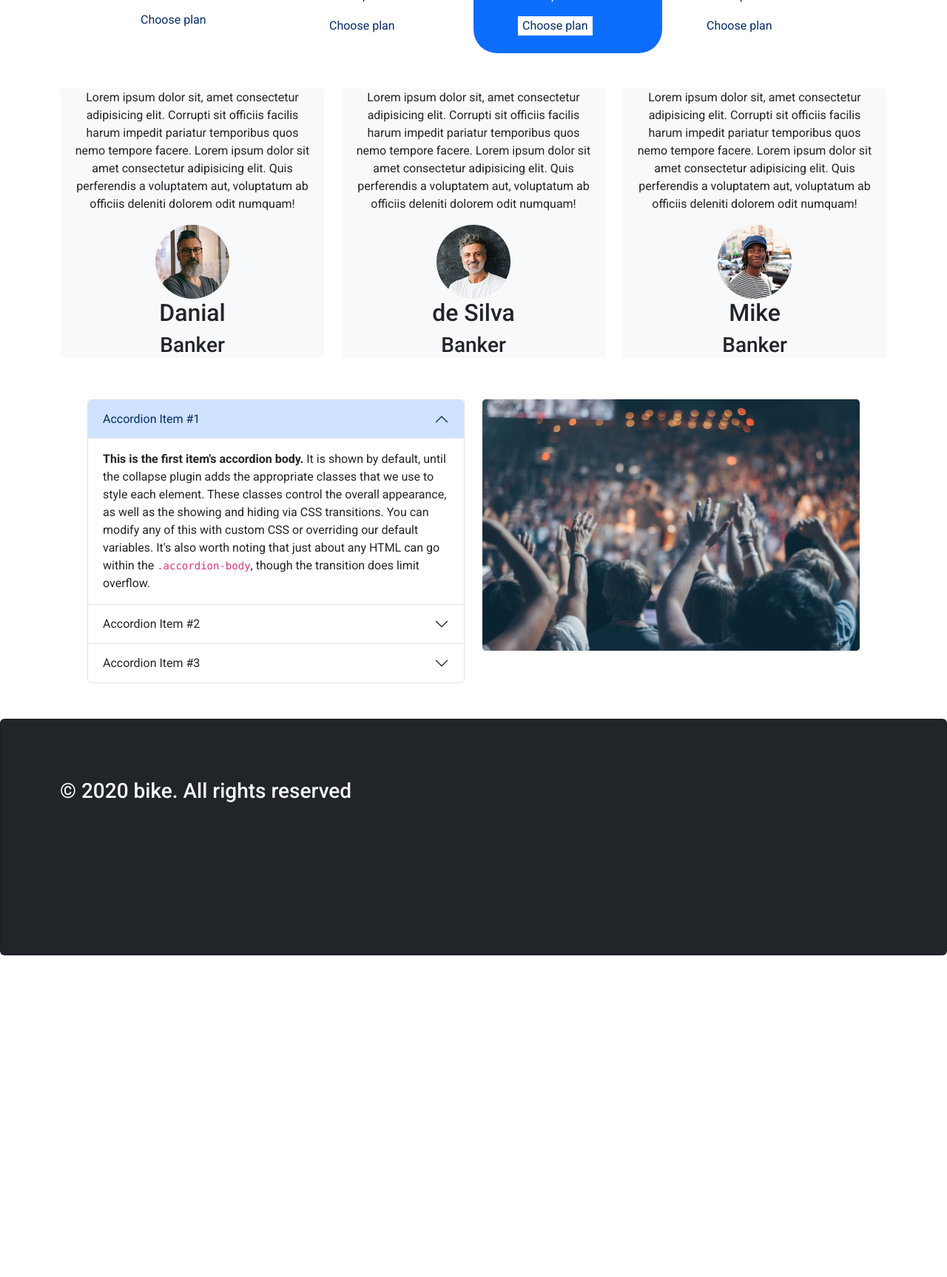
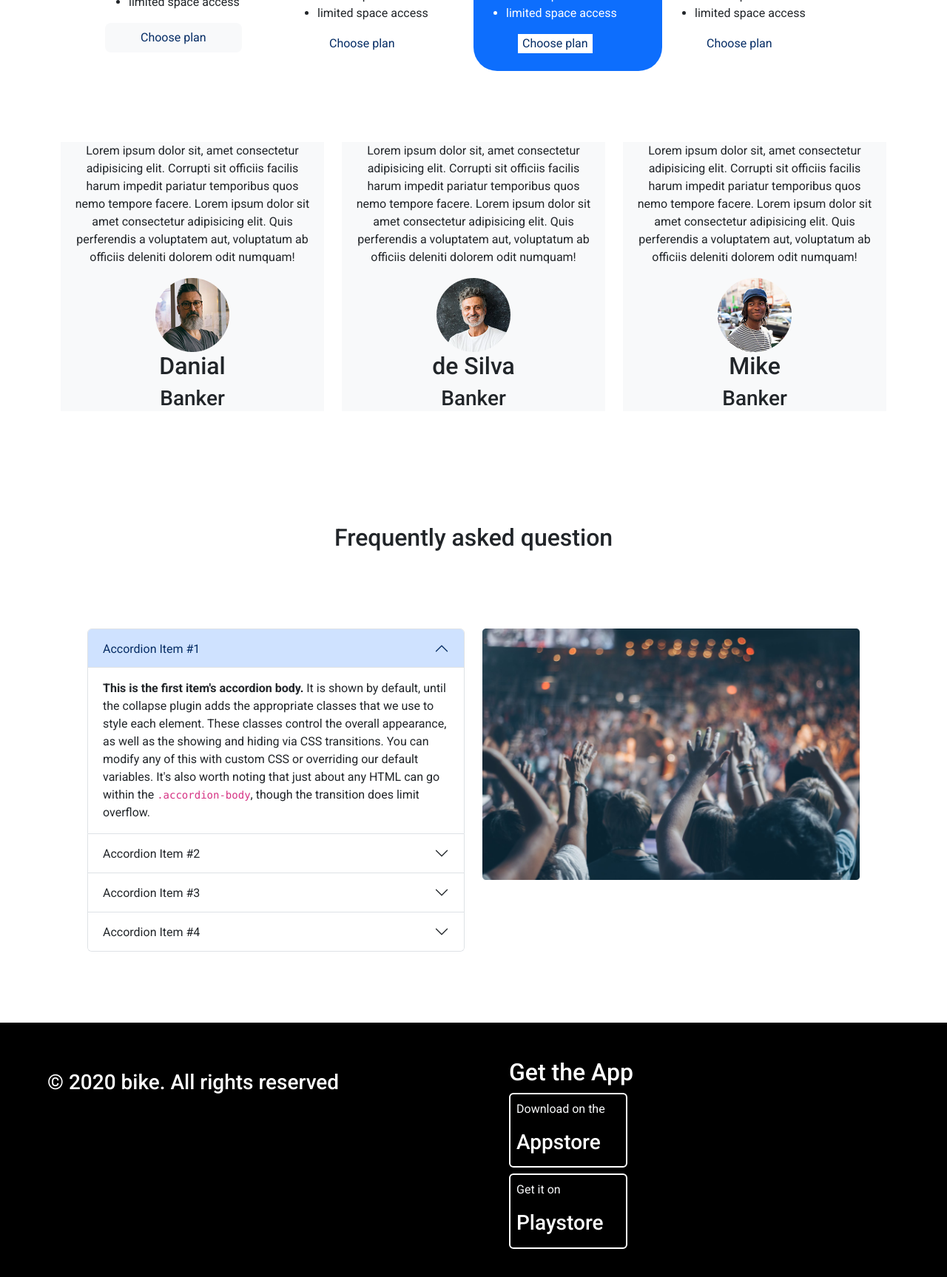
Before and after one commit to Abdullah-5603/grid-layout-bootstrap, a plain HTML site: page index.html in a window 1280 px wide. Shown: the part 1440-3167 px from the top of the page at 74% size. Before the commit the page ends 2732 px from the top, so only its background shows below. Drawn offline with nearby package versions, Linux system fonts and the light colour scheme.

Commit message:
first commit

```diff
--- a/index.html
+++ b/index.html
@@ -123,7 +123,7 @@
     <!-- -----------------------------------package section start--------------------------- -->
     <section>
         <div class="container">
-            <div class="row align-items-center m-5">
+            <div class="row align-items-center m-5 row-gap-4">
                 <h2 class="fw-bold d-flex justify-content-center py-5">Our package</h2>
                 <div class="col-lg-3 col-sm-12">
                     <h3 class="fw-bold">$300</h3>
@@ -137,7 +137,7 @@
                         <li>limited space access</li>
                         <li>limited space access</li>
                     </ul>
-                    <button class="text-primary-emphasis bg-white border-0 px-5">Choose plan</button>
+                    <button class="text-primary-emphasis bg-light border-0 px-5 py-2 rounded-3">Choose plan</button>
 
                 </div>
                 <div class="col-lg-3 col-sm-12">
@@ -192,7 +192,7 @@
 
     <!-- ----------------------------------------client section start------------------------------- -->
     <section>
-        <div class="container">
+        <div class="container py-5">
             <div class="row row-gap-4">
 
                 <!-- -------------card start----------- -->
@@ -255,7 +255,8 @@
     <section>
         <div class="container p-5">
             <div class="row">
-                <div class="col-lg-6 col-sm-12">
+                <div class="d-flex column justify-content-center py-5"><h2>Frequently asked question</h2></div>
+                <div class="col-lg-6 col-sm-12 py-5">
                     <div class="accordion" id="accordionExample">
                         <div class="accordion-item">
                             <h2 class="accordion-header" id="headingOne">
@@ -314,9 +315,28 @@
                                 </div>
                             </div>
                         </div>
+                        <div class="accordion-item">
+                            <h2 class="accordion-header" id="headingfour">
+                                <button class="accordion-button collapsed" type="button" data-bs-toggle="collapse"
+                                    data-bs-target="#collapseThree" aria-expanded="false" aria-controls="collapsefour">
+                                    Accordion Item #4
+                                </button>
+                            </h2>
+                            <div id="collapsefour" class="accordion-collapse collapse" aria-labelledby="headingfour"
+                                data-bs-parent="#accordionExample">
+                                <div class="accordion-body">
+                                    <strong>This is the third item's accordion body.</strong> It is hidden by default,
+                                    until the collapse plugin adds the appropriate classes that we use to style each
+                                    element. These classes control the overall appearance, as well as the showing and
+                                    hiding via CSS transitions. You can modify any of this with custom CSS or overriding
+                                    our default variables. It's also worth noting that just about any HTML can go within
+                                    the <code>.accordion-body</code>, though the transition does limit overflow.
+                                </div>
+                            </div>
+                        </div>
                     </div>
                 </div>
-                <div class="col-lg-6 col-sm-12">
+                <div class="col-lg-6 col-sm-12 py-5">
                     <img class="img-fluid " src="./images/people.png" alt="">
                 </div>
             </div>
@@ -329,15 +349,22 @@
     <!-- -------------------------------------------footer start here-------------------------------- -->
 
     <section>
-
-        <div class="card bg-dark" style="width: 100%; height: 40vh;">
-            <div class="card-body">
-
-                <!-- <h6 class="card-subtitle mb-2 text-light">Card subtitle</h6> -->
-                <h3 class="card-text text-light justify-items-center m-5 p-3 ">© 2020 bike. All rights reserved</h3>
+        <div class="d-flex flex-row bg-black" style="width: 100%; height: 50vh;">
+            <div class="w-50">
+                <h3 class="text-white p-5 m-3 ">© 2020 bike. All rights reserved</h3>
+            </div>
+            <div class="w-50 flex-column">
+                <h2 class="text-white mt-5 ms-5">Get the App</h2>
+                <div class=" w-25 ms-5 p-2 flex-column border border-2 border-white rounded">
+                    <p class="text-light" >Download on the</p>
+                    <h3 class="text-white">Appstore</h3>
+                </div>
+                <div class=" w-25 ms-5 mt-2 p-2 flex-column border border-2 border-white rounded">
+                    <p class="text-light" >Get it on</p>
+                    <h3 class="text-white">Playstore</h3>
+                </div>
             </div>
         </div>
-
     </section>
     <!-- -------------------------------------------footer end here-------------------------------- -->
 
```
